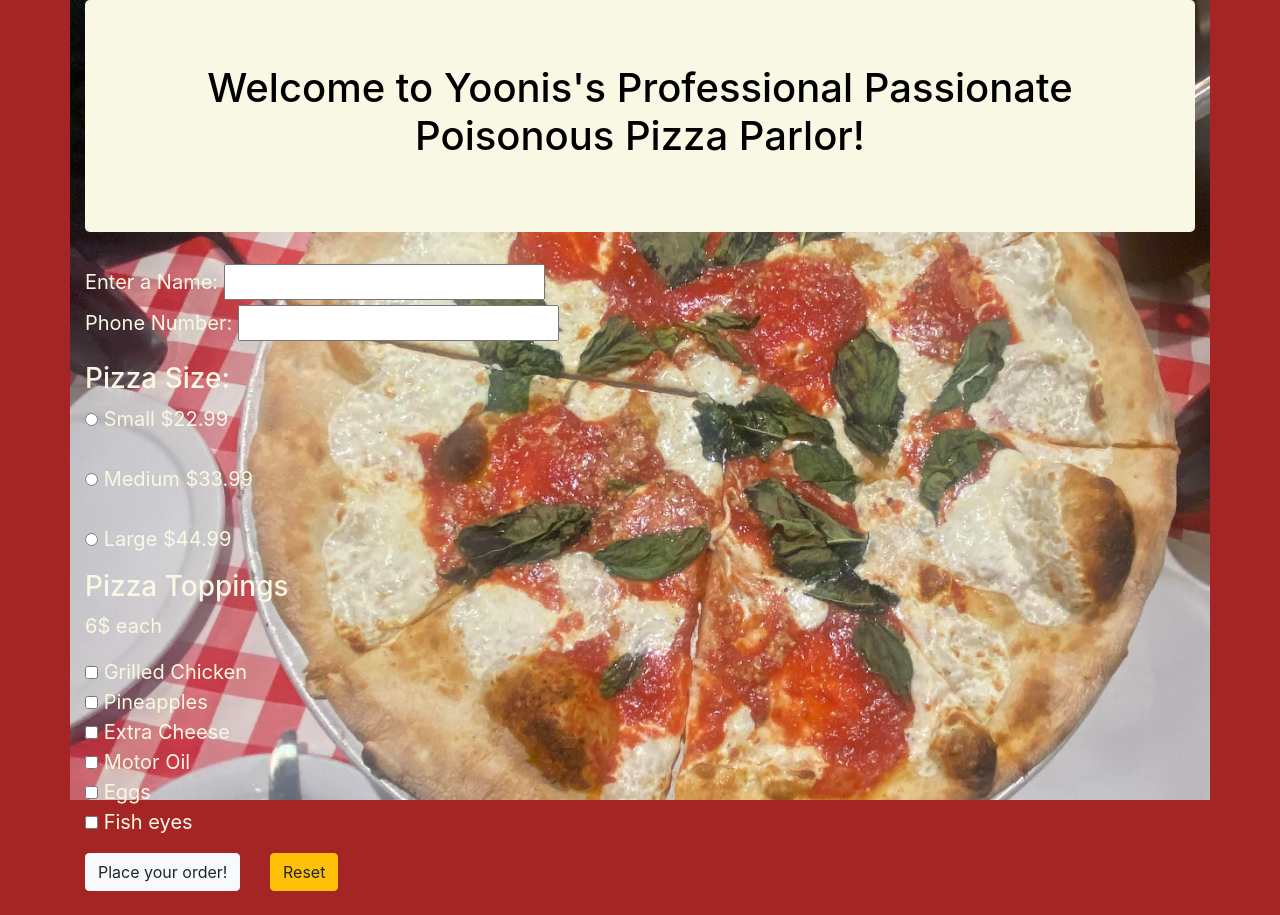
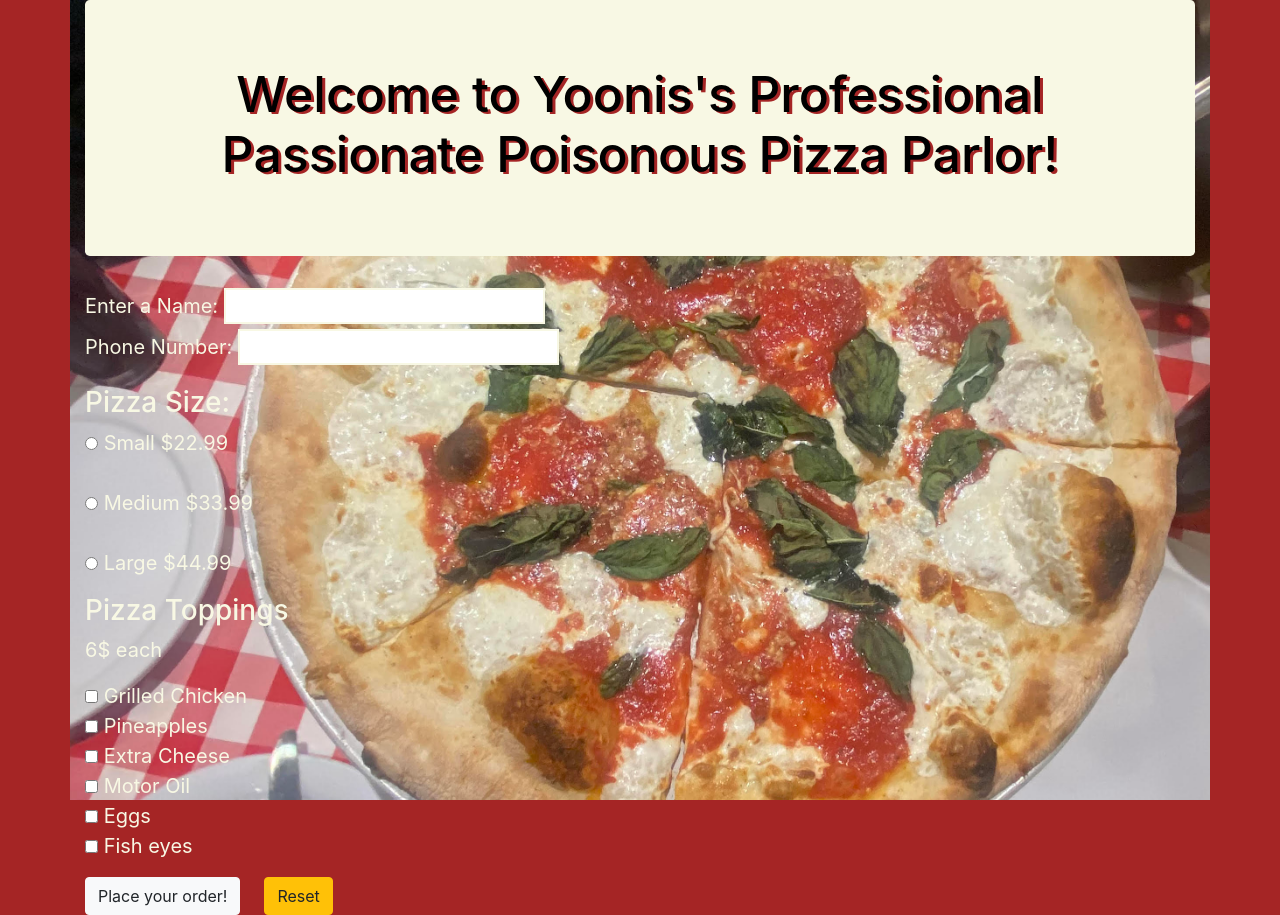
Before and after one commit to yoonisali/pizzaParlor, a plain HTML site: page index.html in a window 1280 px wide. Before the commit the page ends 891 px from the top, so only its background shows below. Drawn offline with Linux system fonts and the light colour scheme.

Commit message:
add css styling

```diff
--- a/css/styles.css
+++ b/css/styles.css
@@ -1,6 +1,7 @@
 h1 {
   text-align: center;
   color: black;
+  text-shadow: 3px 2px #a52525;
 }
 
 .container {
@@ -17,9 +18,23 @@ body {
 }
 
 .jumbotron {
-  background-color:rgb(248, 248, 228)
+  background-color:rgb(248, 248, 228);
+}
+
+.jumbotron h1 {
+  font-size: 50px;
 }
 
 #displayOrder {
   color: rgb(248, 248, 228);
+  margin-left: 25px;
 }
+
+.footerWrap {
+  display: flex;
+}
+
+input[type=text] {
+  border-color: rgb(248, 248, 228);
+  border-style: solid;
+}
--- a/index.html
+++ b/index.html
@@ -50,10 +50,11 @@
         <input id="fish" type="checkbox" class="topping" name="toppings" value="fish"> Fish eyes
         <br>
       </div>
-      <h1 id="displayOrder"></h1>
-      <div>
+
+      <div class="footerWrap">
         <button type="submit" class="btn btn-light" id="order">Place your order!</button>
         <button class="btn btn-warning ml-4" type="reset" id="reset-btn">Reset</button>
+        <h1 id="displayOrder"></h1>
       </div>
     </form>
   </div>
--- a/js/scripts.js
+++ b/js/scripts.js
@@ -70,7 +70,7 @@ function displayIn() {
   const fullPrice = pizzaOrder.calcFinalPrice(orderSize, orderTopping);
 
   document.getElementById("displayOrder").innerHTML =
-    "Total: " + fullPrice.toFixed(2);
+    "Total: $" + fullPrice.toFixed(2);
 }
 
 const reset = function () {
```
